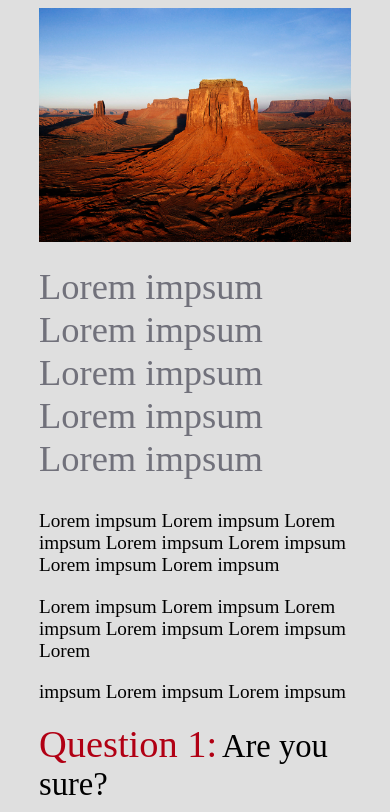
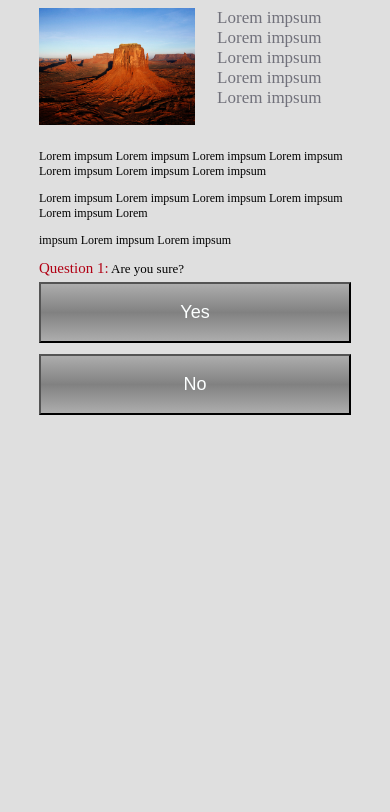
Before and after one commit to eyal1990/PikiProj, a plain HTML site: page index.html in a window 390 px wide. Shown: the top 812 px of the page. Drawn offline with nearby package versions, Linux system fonts and the light colour scheme; files that its build step writes are made by us from their sources.

Commit message:
adjust to mobile

```diff
--- a/index.html
+++ b/index.html
@@ -3,6 +3,7 @@
 <head lang="en">
     <meta charset="UTF-8">
     <title>Piki Project</title>
+    <meta name="viewport" content="width=device-width"/>
     <link rel="stylesheet" href="stylesheets/design.css">
 </head>
 <body ng-app="piki">
@@ -11,16 +12,16 @@
     <section ng-show="question.number === 1">
         <img src="images/Desert.jpg" alt="first image"/>
 
-        <div class="content"><h1>Lorem impsum Lorem impsum Lorem impsum Lorem impsum Lorem impsum</h1>
+        <h1>Lorem impsum Lorem impsum Lorem impsum Lorem impsum Lorem impsum</h1>
+        <div class="contentBody">
+            <p>Lorem impsum Lorem impsum Lorem impsum Lorem impsum Lorem impsum Lorem impsum Lorem impsum</p>
 
-            <div><p>Lorem impsum Lorem impsum Lorem impsum Lorem impsum Lorem impsum Lorem impsum Lorem impsum</p>
+            <p>Lorem impsum Lorem impsum Lorem impsum Lorem impsum Lorem impsum Lorem</p>
 
-                <p>Lorem impsum Lorem impsum Lorem impsum Lorem impsum Lorem impsum Lorem</p>
+            <p>impsum Lorem impsum Lorem impsum</p>
+        </div>
 
-                <p>impsum Lorem impsum Lorem impsum</p>
-            </div>
-
-            <span class="questionTitle">Question 1:</span> <span class="questionBody">Are you sure?</span>
+        <div class="contentQuestion"><span class="questionTitle">Question 1:</span> <span class="questionBody">Are you sure?</span>
             <input class="button" type="button" value="Yes" ng-click="question.nextQuestion()"/>
             <input class="button" type="button" value="No" ng-click="question.nextQuestion()"/></div>
     </section>
--- a/scss/design.scss
+++ b/scss/design.scss
@@ -1,5 +1,5 @@
-$wide-screen: 1000px;
-$tablet-screen: 700px;
+$wide-screen: 1024px;
+$tablet-screen: 768px;
 
 html{
   background-color: rgb(223,223,223);
@@ -8,56 +8,82 @@ body{
   width:80%;
   margin-left:auto;
   margin-right:auto;
+  font-size:10px;
+
+  @media (min-width: $tablet-screen) {
+    font-size:18px;
+  }
 }
 section{
   img{
-    width: 100%;
+    width: 50%;
+    float:left;
 
-    @media (min-width: $tablet-screen) {
-      float: left;
-      width:80%;
-    }
+//    @media (min-width: $tablet-screen) {
+//      float: left;
+//      width:80%;
+//    }
+//
+//    @media (min-width: $wide-screen) {
+//      width:50%;
+//    }
+  }
+
+  h1{
+      width: calc(50% - 1.3em);
+      padding-left:1.3em;
+      float:right;
+      color: rgb(113,113,123);
+      margin: 0;
+      font-size:1.7em;
+      font-weight: 500;
 
     @media (min-width: $wide-screen) {
-      width:50%;
+      font-size:2em;
     }
   }
 
-  .content{
-    float:left;
+  .contentBody{
     width:100%;
-    margin-top:1em;
+    float:right;
+    margin-top: 1em;
     font-size:1.2em;
 
-    @media (min-width: $wide-screen) {
-      width: calc(50% - 2 * 2em);
-      padding:0 2em;
-      margin-top:0;
+    @media (min-width: $tablet-screen) {
+      width: calc(50% - 1.3em);
+      padding-left:1.3em;
+      margin: 0;
     }
-
   }
 }
 
-h1{
-  color: rgb(113,113,123);
-  margin-top: 0;
-  font-size:1.9em;
-  font-weight: 500;
+.contentQuestion{
+  width:100%;
+  float:left;
+
+  @media (min-width: $wide-screen) {
+    float:left;
+    width:50%;
+//    width: calc(50% - 1.3em);
+//    padding-left:1.3em;
+    margin-left:25%;
+    margin-right:25%;
+    margin-top:1em;
+  }
 }
 
-
 .questionTitle{
-  font-size: 2em;
+  font-size: 1.5em;
   color:rgb(177,0,20);
 }
 
 .questionBody{
-  font-size:1.7em;
+  font-size:1.3em;
 }
 
 .button{
   width:100%;
-  font-size: 2em;
+  font-size: 1.8em;
   color:rgb(252,255,255);
   padding-top: 1em;
   padding-bottom: 1em;
```
